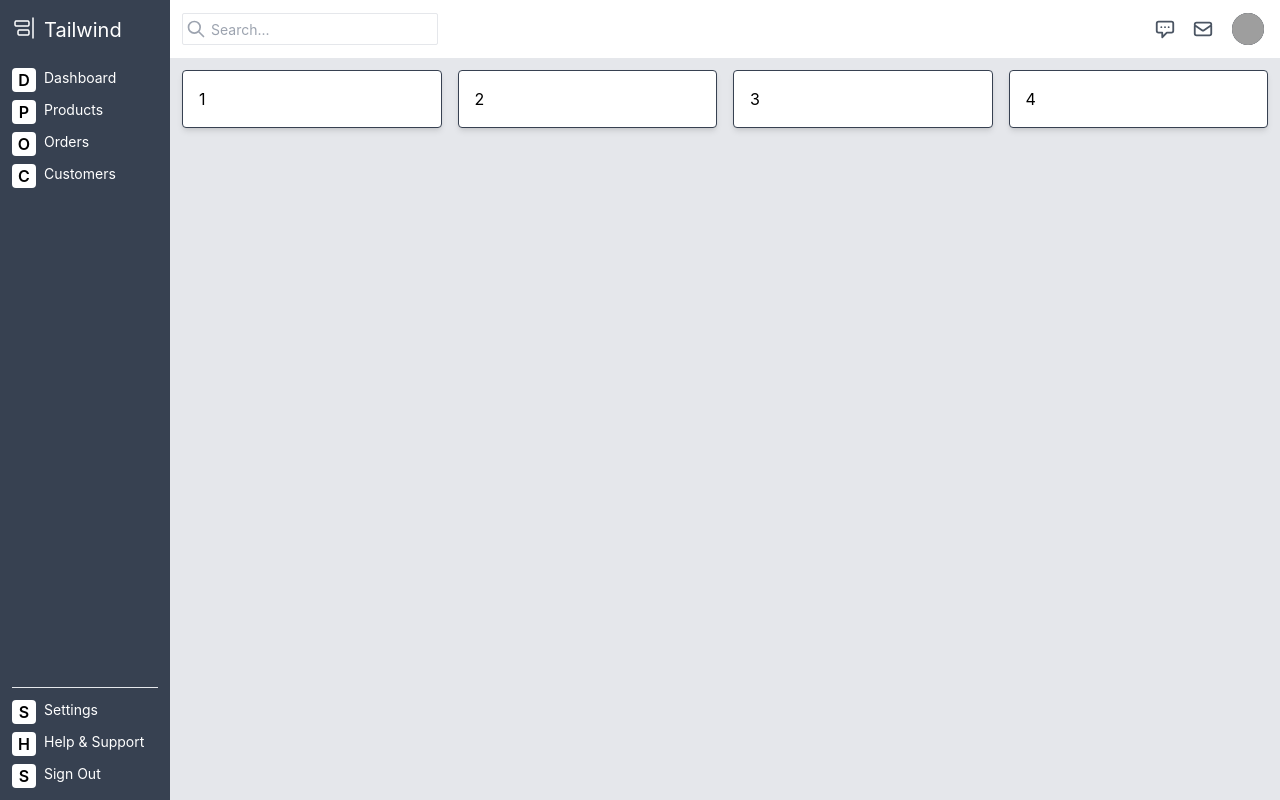
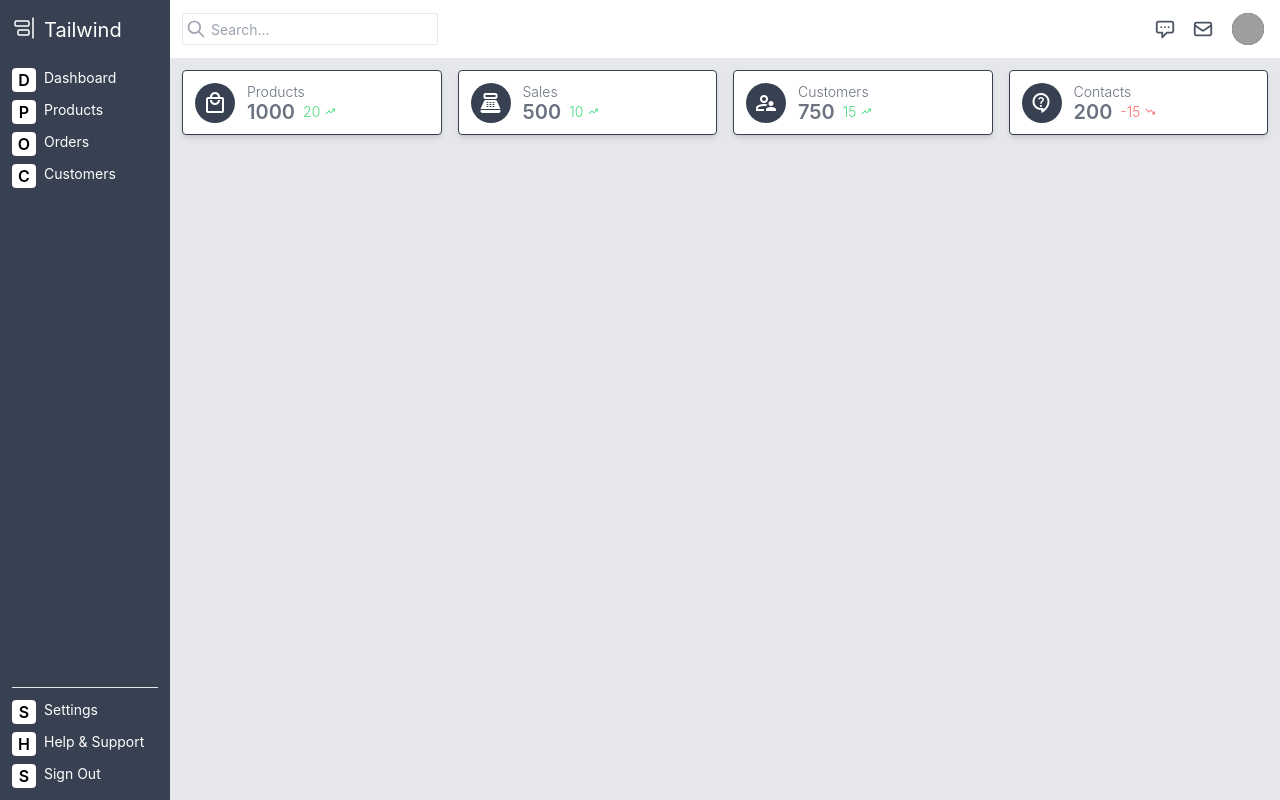
Before and after one commit to frank209022019/react-tailwind-dashboard, a React (Create React App) app: page / in a window 1280 px wide. Built offline with nearby package versions, Linux system fonts and the light colour scheme; grey boxes are pictures that could not be loaded.

Commit message:
Fix icons for stats grid

```diff
--- a/src/components/Dashboard.StatsGrid.Item.tsx
+++ b/src/components/Dashboard.StatsGrid.Item.tsx
@@ -1,15 +1,37 @@
 import React from 'react';
+
+import classNames from 'classnames';
 
 export interface IDashboardStatsGridItem {
   key: number;
   title: string;
-  icon: JSX.Element;
+  icon: string;
+  value: number;
+  minorValue: number;
 }
 
-const DashboardStatsGridItem = ({ title }: IDashboardStatsGridItem) => {
+const DashboardStatsGridItem = ({ title, icon, value, minorValue }: IDashboardStatsGridItem) => {
   return (
-    <div className="bg-white rounded p-4 border border-gray-700 flex items-center w-full shadow-md">
-      {title}
+    <div className="bg-white rounded p-2 border border-gray-700 flex items-center w-full shadow-md">
+      <div className="rounded-full size-10 flex items-center justify-center ml-1 bg-gray-700">
+        <span className="text-2xl text-white material-symbols-outlined">{icon}</span>
+      </div>
+      <div className="pl-3">
+        <span className="text-sm text-gray-500 font-light">{title}</span>
+        <div className="flex items-center mt-[-5px]">
+          <strong className="text-xl text-gray-500 font-semibold">{value}</strong>
+          <span
+            className={classNames(
+              minorValue > 0 ? 'text-green-400' : 'text-red-400',
+              'text-sm pl-2 font-light'
+            )}>
+            {minorValue}{' '}
+            <span className="material-symbols-outlined text-xs">
+              {minorValue > 0 ? 'trending_up' : 'trending_down'}
+            </span>
+          </span>
+        </div>
+      </div>
     </div>
   );
 };
--- a/src/components/Dashboard.StatsGrid.tsx
+++ b/src/components/Dashboard.StatsGrid.tsx
@@ -1,16 +1,21 @@
 /* eslint-disable react/jsx-no-undef */
 import React from 'react';
-import { HiOutlineChatAlt } from 'react-icons/hi';
 
+import DashboardStatsGridArray from '../helpers/Dashboard.StatsGrid.Array';
 import DashboardStatsGridItem from './Dashboard.StatsGrid.Item';
 
 const DashboardStatsGrid = () => {
   return (
     <div className="flex gap-4 w-full">
-      <DashboardStatsGridItem key={1} title={'1'} icon={<HiOutlineChatAlt />} />
-      <DashboardStatsGridItem key={2} title={'2'} icon={<HiOutlineChatAlt />} />
-      <DashboardStatsGridItem key={3} title={'3'} icon={<HiOutlineChatAlt />} />
-      <DashboardStatsGridItem key={4} title={'4'} icon={<HiOutlineChatAlt />} />
+      {DashboardStatsGridArray.StatGridItems.map((item) => (
+        <DashboardStatsGridItem
+          key={item.key}
+          title={item.title}
+          icon={item.icon}
+          value={item.value}
+          minorValue={item.minorValue}
+        />
+      ))}
     </div>
   );
 };
--- /dev/null
+++ b/src/helpers/Dashboard.StatsGrid.Array.ts
@@ -0,0 +1,36 @@
+import { IDashboardStatsGridItem } from '../components/Dashboard.StatsGrid.Item';
+
+const StatGridItems: IDashboardStatsGridItem[] = [
+  {
+    key: 1,
+    title: 'Products',
+    icon: 'local_mall',
+    value: 1000,
+    minorValue: 20
+  },
+  {
+    key: 2,
+    title: 'Sales',
+    icon: 'point_of_sale',
+    value: 500,
+    minorValue: 10
+  },
+  {
+    key: 3,
+    title: 'Customers',
+    icon: 'supervisor_account',
+    value: 750,
+    minorValue: 15
+  },
+  {
+    key: 4,
+    title: 'Contacts',
+    icon: 'contact_support',
+    value: 200,
+    minorValue: -15
+  }
+];
+
+const DashboardStatsGridArray = { StatGridItems };
+
+export default DashboardStatsGridArray;
```
